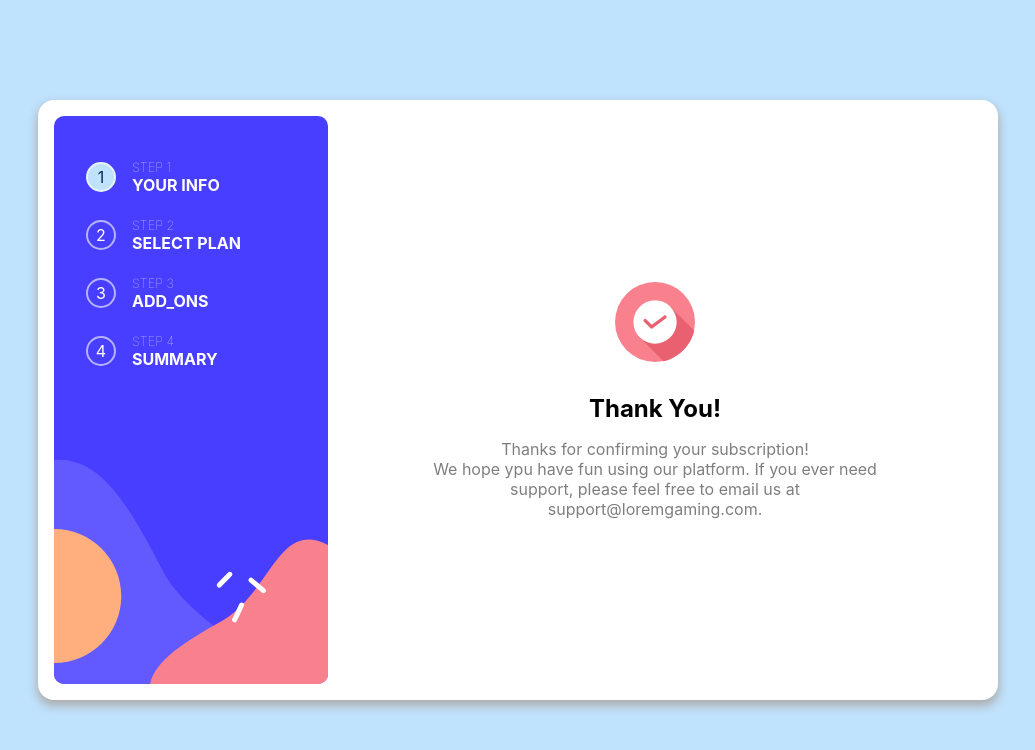
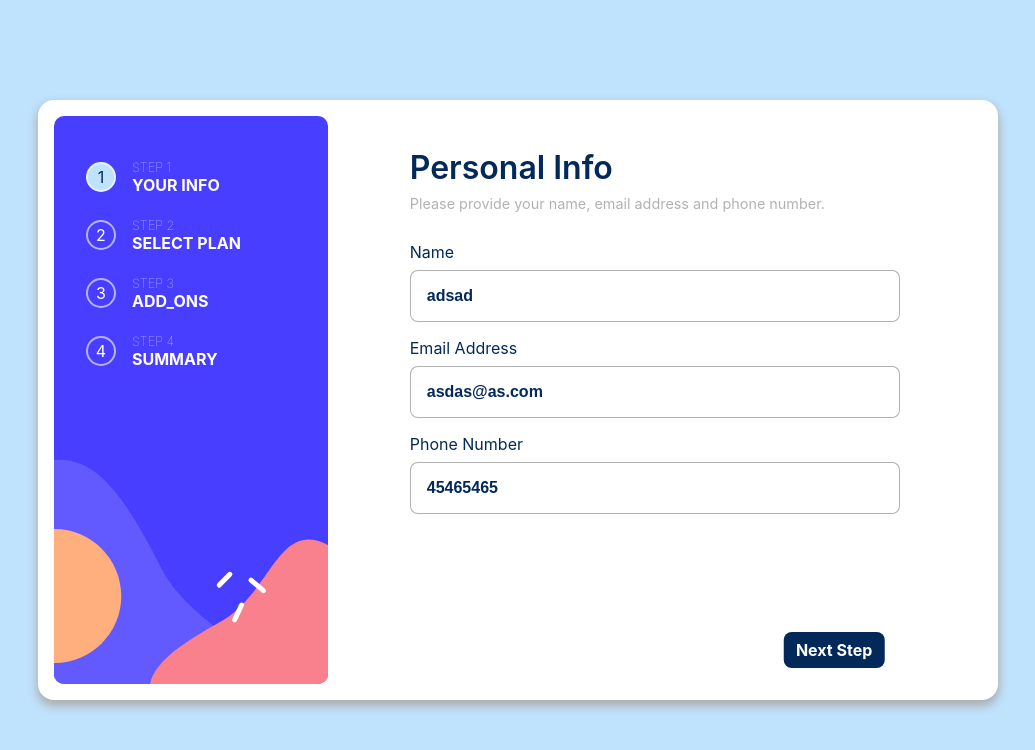
Before and after one commit to abhay8696/multi-step-form, a React (Create React App) app: page / in a window 1280 px wide. Shown: the top 750 px of the page, without its empty margins (122-1157 px from the left). Built offline with nearby package versions, Linux system fonts and the light colour scheme.

Commit message:
enabled form1 functioning

```diff
--- a/src/components/appBody.js
+++ b/src/components/appBody.js
@@ -11,11 +11,11 @@ import Step5 from './step5';
 const AppBody = () => {
     return (
         <div className='appBody'>
-            {/* <Step1 /> */}
+            <Step1 />
             {/* <Step2 /> */}
             {/* <Step3 /> */}
             {/* <Step4 /> */}
-            <Step5 />
+            {/* <Step5 /> */}
         </div>
     );
 };
--- a/src/components/step1.js
+++ b/src/components/step1.js
@@ -1,9 +1,22 @@
-import React from 'react';
+import React, { useState } from 'react';
 import '../styles/appBody.css'
 
 const Step1 = () => {
+    //states
+    const [formData, setFormData] = useState({ name: 'adsad', email: 'asdas@as.com', phone: '45465465' });
+    //functions
+    const
+    submitForm1 = (evt)=>{
+        evt.preventDefault();
+        console.log(formData);
+    },
+    handleChange = (event) => {
+      const { name, value } = event.target;
+      console.log({name, value})
+      setFormData({ ...formData, [name]: value });
+    };
     return (
-        <div className='formBody step1'>
+        <form className='formBody step1' onSubmit={submitForm1}>
             <div className='stepHead'>
                 <span className='headH1'>Personal Info</span>
                 <span className='headInfo'>Please provide your name, email address and phone number.</span>
@@ -11,24 +24,54 @@ const Step1 = () => {
             <div className='stepBody stepBody1'>
                 <div className='step1Inputs'>
                     <label for='name'>Name</label>
-                    <input id='name' placeholder='e.g. Stephen King' autoComplete='none'>
-
+                    <input
+                    id='name'
+                    name='name'
+                    placeholder='e.g. Stephen King'
+                    required
+                    autoComplete='none'
+                    value={formData.name}
+                    onChange={handleChange}
+                    >
                     </input>
                 </div>
                 <div className='step1Inputs'>
                     <label for='email'>Email Address</label>
-                    <input id='email' type='email' placeholder='e.g. stephen@email.com' autoComplete='none'></input>
+                    <input
+                    id='email'
+                    type='email'
+                    name='email'
+                    placeholder='e.g. stephen@email.com'
+                    required
+                    autoComplete='none'
+                    value={formData.email}
+                    onChange={handleChange}
+                    >
+                    </input>
                 </div>
                 <div className='step1Inputs'>
                     <label for='phone'>Phone Number</label>
-                    <input id='phone' type='number' placeholder='e.g. +1 12347555' autoComplete='none'></input>
+                    <input
+                    id='phone'
+                    type='number'
+                    name='phone'
+                    placeholder='e.g. +1 12347555'
+                    required
+                    autoComplete='none'
+                    value={formData.phone}
+                    onChange={handleChange}
+                    >
+                    </input>
                 </div>
             </div>
             <div className='formButtons'>
                 <div className='backButton'></div>
-                <div className='nextButton'>Next Step</div>
+                <button
+                className='nextButton'
+                type='submit'
+                >Next Step</button>
             </div>
-        </div>
+        </form>
     );
 };
 
--- a/src/styles/App.css
+++ b/src/styles/App.css
@@ -55,4 +55,14 @@
   background-color: hsl(206, 94%, 87%);
   border-color: hsl(206, 94%, 87%);
   color: hsl(213, 96%, 18%);
+}
+
+button {
+  background: none;
+  color: inherit;
+  border: none;
+  padding: 0;
+  font: inherit;
+  cursor: pointer;
+  outline: inherit;
 }/*# sourceMappingURL=App.css.map */
--- a/src/styles/App.scss
+++ b/src/styles/App.scss
@@ -50,3 +50,13 @@
   border-color: hsl(206, 94%, 87%);
   color: hsl(213, 96%, 18%);
 }
+
+button{
+  background: none;
+	color: inherit;
+	border: none;
+	padding: 0;
+	font: inherit;
+	cursor: pointer;
+	outline: inherit;
+}
```
Also changed, not shown: 1 other file (tests, documents, lock files or other folders).
